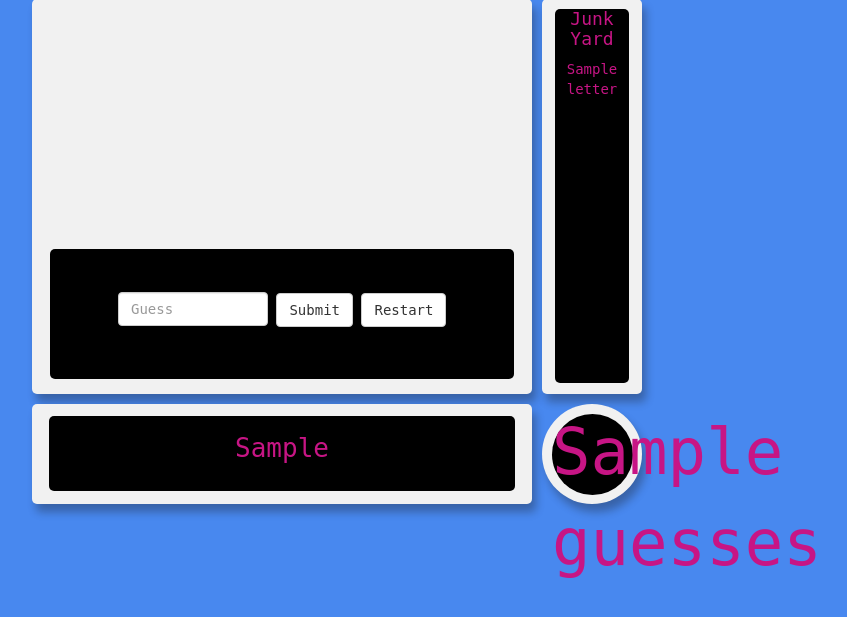
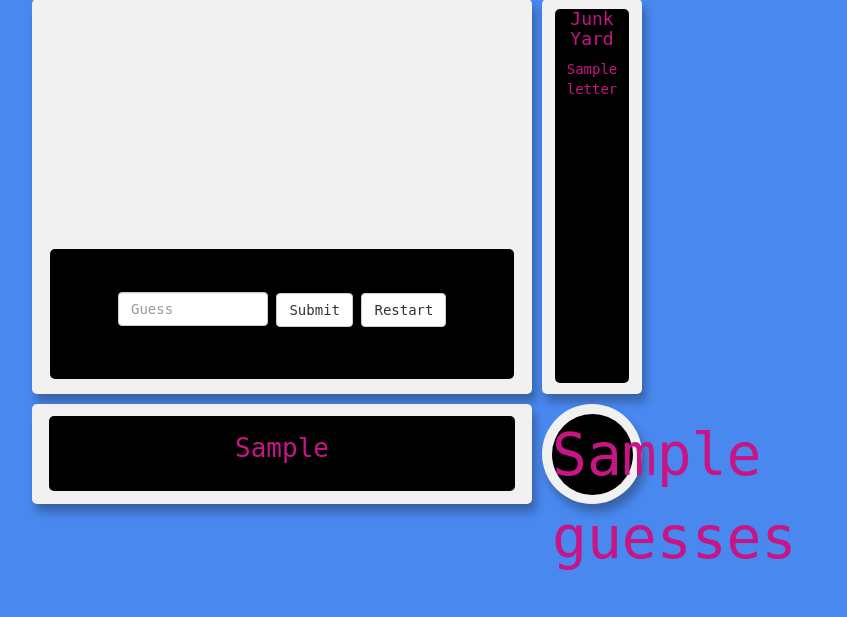
Before and after one commit to benjafishman/Hangman, a Django app: template hangman/templates/hangman/index.html in a window 1280 px wide. Shown: the part 46-663 px from the top of the page, without its empty margins (303-1150 px from the left). Run offline with Django 3.2, Linux system fonts and the light colour scheme; tables that the repository leaves empty hold one stand-in row (values such as "Sample post"); the template is opened without the code that fills it: values that come from a table or form of the project are taken from there, most other values are stand-ins (such as "Sample title", 1, 10 or a date in 2020); some libraries are stand-ins or nearby versions.

Commit message:
- updating guess number pad style

```diff
--- a/hangman/static/index1.css
+++ b/hangman/static/index1.css
@@ -140,8 +140,8 @@ body {
 }
 
 .circle-pad p {
-    margin-top: -7px;
-    font-size: 64px;
+    margin-top: 0;
+    font-size: 58px;
 }
 
 .junkbox {
```
